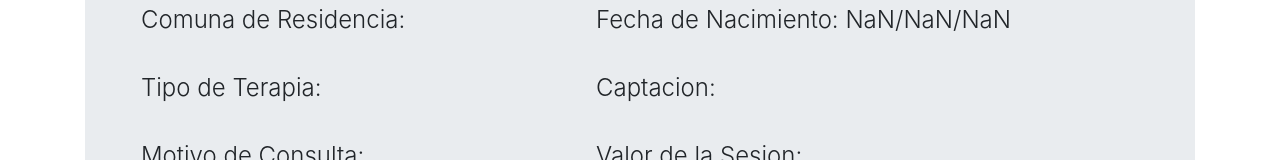
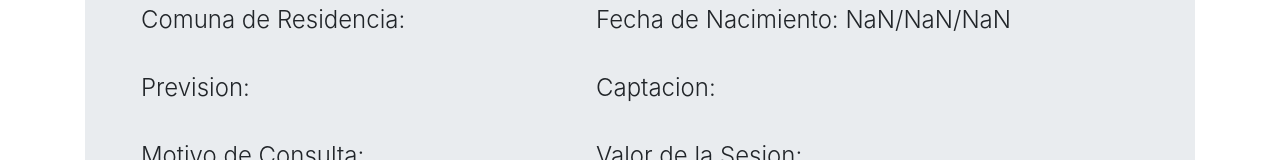
Before and after one commit to GabrielTurrillas/AmulinkFrontendUser, a React (Create React App) app: page /pacientes/ficha_paciente/1 in a window 1280 px wide. Shown: the part 529-689 px from the top of the page. Built offline with nearby package versions, Linux system fonts and the light colour scheme; no server answers.

Commit message:
prevision o programa

```diff
--- a/src/components/pacientes/ListaPacienteTodos.js
+++ b/src/components/pacientes/ListaPacienteTodos.js
@@ -32,7 +32,7 @@ const PacienteListaTodos = () => {
                             <tr className='d-flex'>
                                 <th className="col-1">Id</th>
                                 <th className="col-3">Nombre</th>
-                                <th className="col-2">Prevision</th>
+                                <th className="col-2">Prevision o Programa</th>
                                 <th className="col-2">Telefono</th>
                                 <th className="col-2">Email</th>
                                 <th className="col-1 d-flex justify-content-end ml-5">Sesiones</th>
--- a/src/components/pacientes/PacienteDetalle.js
+++ b/src/components/pacientes/PacienteDetalle.js
@@ -71,7 +71,7 @@ const PacienteDetalle = () => {
                 </div>
                 <div className='row mt-3'>
                     <div className='col'>
-                        <p className='font-weight-light'>Tipo de Terapia: { prevision }</p>
+                        <p className='font-weight-light'>Prevision: { prevision }</p>
                     </div>
                     <div className='col'>
                         <p className='font-weight-light'>Captacion: { captacion }</p>
--- a/src/components/pacientes/PacienteLista.js
+++ b/src/components/pacientes/PacienteLista.js
@@ -50,7 +50,7 @@ const PacienteLista = () => {
                             <tr className='d-flex'>
                                 <th className="col-1">Id</th>
                                 <th className="col-3">Nombre</th>
-                                <th className="col-2">Prevision</th>
+                                <th className="col-2">Prevision o Programa</th>
                                 <th className="col-2">Telefono</th>
                                 <th className="col-2">Email</th>
                                 <th className="col-1 d-flex justify-content-end ml-5">Sesiones</th>
```
